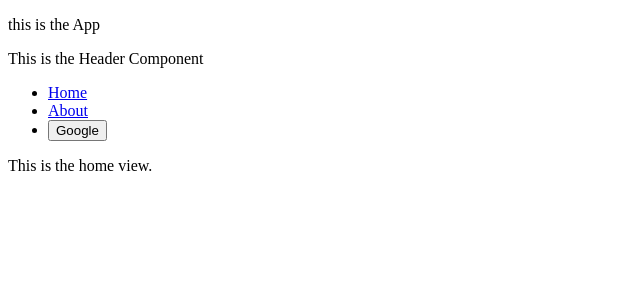
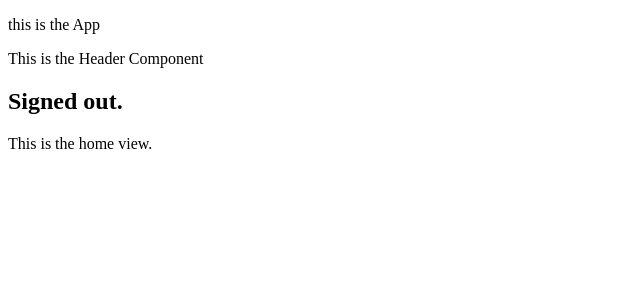
Before and after one commit to sterling000/portfolio, a Vue app in the folder website/: page / in a window 1280 px wide. Shown: the top 300 px of the page, without its empty margins (0-640 px from the left). Built offline with nearby package versions, Linux system fonts and the light colour scheme; what vue-resource would draw is missing.

Commit message:
using gapi js instead of doing everything myself

```diff
--- a/website/package.json
+++ b/website/package.json
@@ -17,7 +17,6 @@
   },
   "devDependencies": {
     "@vue/cli-plugin-babel": "~4.4.0",
-    "@vue/cli-plugin-eslint": "~4.4.0",
     "@vue/cli-plugin-router": "^4.4.6",
     "@vue/cli-plugin-vuex": "^4.4.6",
     "@vue/cli-service": "~4.4.0",
--- a/website/public/index.html
+++ b/website/public/index.html
@@ -7,30 +7,18 @@
     <link rel="icon" href="<%= BASE_URL %>favicon.ico">
     <meta name="google-signin-scope" content="profile email">
     <meta name="google-signin-client_id" content="422988800869-s5ajjd4it1hpsjfeq4ub5kc5h9dpo9vl.apps.googleusercontent.com">
-    <script src="https://apis.google.com/js/platform.js" async defer></script>
     <title><%= htmlWebpackPlugin.options.title %></title>
   </head>
   <body>
     <noscript>
       <strong>We're sorry but <%= htmlWebpackPlugin.options.title %> doesn't work properly without JavaScript enabled. Please enable it to continue.</strong>
     </noscript>
-    <div class="g-signin2" data-onsuccess="onSignIn" data-theme="dark"></div>
-    <script>
-      function onSignIn(googleUser) {
-        // Useful data for your client-side scripts:
-        var profile = googleUser.getBasicProfile();
-        console.log("ID: " + profile.getId()); // Don't send this directly to your server!
-        console.log('Full Name: ' + profile.getName());
-        console.log('Given Name: ' + profile.getGivenName());
-        console.log('Family Name: ' + profile.getFamilyName());
-        console.log("Image URL: " + profile.getImageUrl());
-        console.log("Email: " + profile.getEmail());
-
-        // The ID token you need to pass to your backend:
-        var id_token = googleUser.getAuthResponse().id_token;
-        console.log("ID Token: " + id_token);
+    <script type="text/javascript">
+      function triggerGoogleLoaded() {
+        window.dispatchEvent(new Event("google-loaded"));
       }
     </script>
+    <script src="https://apis.google.com/js/platform.js?onload=triggerGoogleLoaded" async defer></script>
     <div id="app"></div>
     <!-- built files will be auto injected -->
   </body>
--- a/website/src/App.vue
+++ b/website/src/App.vue
@@ -1,53 +1,23 @@
 <template>
   <div id="app">
     <p>this is the App</p>
-    <app-header v-on:login='login'/>
+    <app-header/>
     <router-view></router-view>
   </div>
 </template>
 
 <script>
 import Header from './components/Header.vue';
-import * as queryString from 'query-string';
 
 export default {
   components:{
     'app-header': Header
   },
   methods:{
-    login: function(){
-      const stringifiedParams = queryString.stringify({
-        client_id: process.env.VUE_APP_GOOGLE_CLIENT_ID,
-        redirect_uri: process.env.VUE_APP_GOOGLE_REDIRECT_URL,
-        scope: [
-          'https://www.googleapis.com/auth/userinfo.email',
-          'https://www.googleapis.com/auth/userinfo.profile',
-        ].join(' '), // space seperated string
-        response_type: 'code',
-        access_type: 'offline',
-        prompt: 'consent',
-      });
-      const googleLoginUrl = `https://accounts.google.com/o/oauth2/v2/auth?${stringifiedParams}`;
-      window.location.href = googleLoginUrl;
-    }
+
   },
   mounted: async function(){
-    const urlParams = queryString.parse(window.location.search);
-    if(urlParams.error){
-      console.log("Can't parse queryString");
-    } else if(urlParams.code){
-      console.log(urlParams);
-      const response = await this.$http.post('https://oauth2.googleapis.com/token', {
-        client_id: process.env.VUE_APP_GOOGLE_CLIENT_ID,
-        client_secret: process.env.VUE_APP_GOOGLE_CLIENT_SECRET,
-        redirect_uri: process.env.VUE_APP_GOOGLE_REDIRECT_URL,
-        grant_type: 'authorization_code',
-        code: urlParams.code
-      });
 
-      console.log(response.data);
-
-    }
   }
 }
 </script>
--- a/website/src/components/Header.vue
+++ b/website/src/components/Header.vue
@@ -1,22 +1,58 @@
 <template>
-    <div id="app-header">
+    <div id="nav">
         <p>This is the Header Component</p>
-        <ul>
-            <li><router-link to="/">Home</router-link></li>
-            <li><router-link to="/about">About</router-link></li>
-            <li><button v-on:click.prevent="login">Google</button></li>
-        </ul>
+        <div id="google-signin-btn"></div>
+        <a href="#" class="sign-out" @click="signOut" v-if="profile">Sign out</a>
+        <div v-if="profile" class="">
+            <h2>Signed In User Profile</h2>
+            <pre>{{ profile }}</pre>
+        </div>
+        <div v-if="!profile">
+            <h2>Signed out.</h2>
+        </div>
     </div>
 </template>
 
 <script>
-// import {bus} from '../main';
+import {bus} from '../main';
 
 export default {
+    data() {
+        return {
+            profile: false
+        }
+    },
     methods:{
-        login:function(){
-            this.$emit('login');
+        onSignin(googleUser){
+            // Useful data for your client-side scripts:
+            var profile = googleUser.getBasicProfile();
+            console.log("ID: " + profile.getId()); // Don't send this directly to your server!
+            console.log('Full Name: ' + profile.getName());
+            console.log('Given Name: ' + profile.getGivenName());
+            console.log('Family Name: ' + profile.getFamilyName());
+            console.log("Image URL: " + profile.getImageUrl());
+            console.log("Email: " + profile.getEmail());
+
+            // The ID token you need to pass to your backend:
+            var id_token = googleUser.getAuthResponse().id_token;
+            console.log("ID Token: " + id_token);
+            this.profile = profile;
+            bus.$emit('signed-in', profile);
+        },
+        signOut(){
+            var auth2 = gapi.auth2.getAuthInstance();
+            auth2.signOut().then(() => {
+                location.reload(true);
+            });
+        },
+        renderGoogleLoginButton(){
+            gapi.signin2.render('google-signin-btn', {
+                onsuccess: this.onSignIn
+            });
         }
+    },
+    mounted(){
+        window.addEventListener("google-loaded", this.renderGoogleLoginButton);
     }
 }
 </script>
--- a/website/src/main.js
+++ b/website/src/main.js
@@ -8,6 +8,8 @@ Vue.config.productionTip = false
 
 Vue.use(VueResource);
 
+export const bus = new Vue();
+
 new Vue({
   router,
   store,
--- /dev/null
+++ b/website/vue.config.js
@@ -0,0 +1,5 @@
+module.exports = {
+    configureWebpack: {
+      devtool: 'source-map'
+    }
+  }
```
Also changed, not shown: 1 other file (tests, documents, lock files or other folders).
